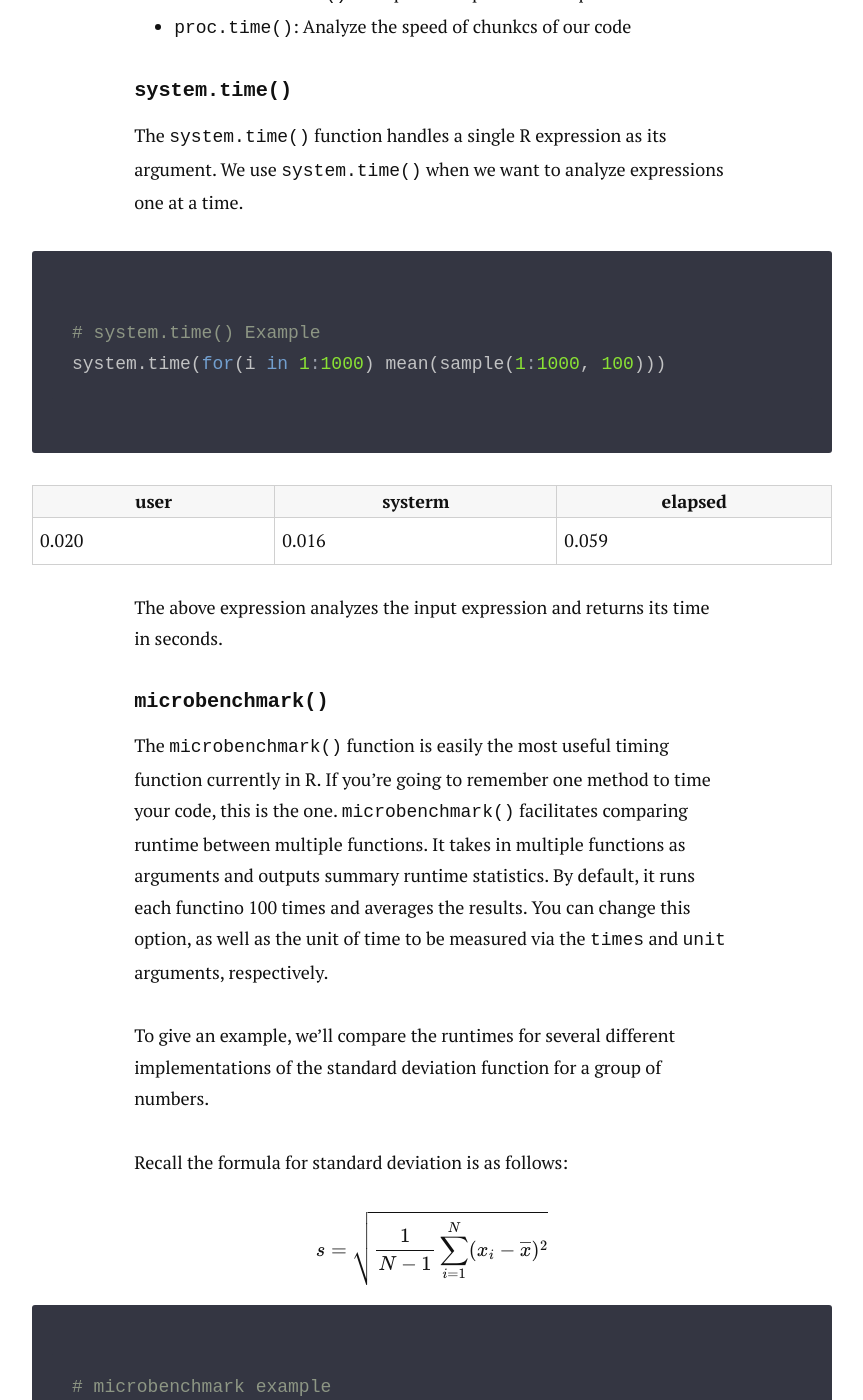
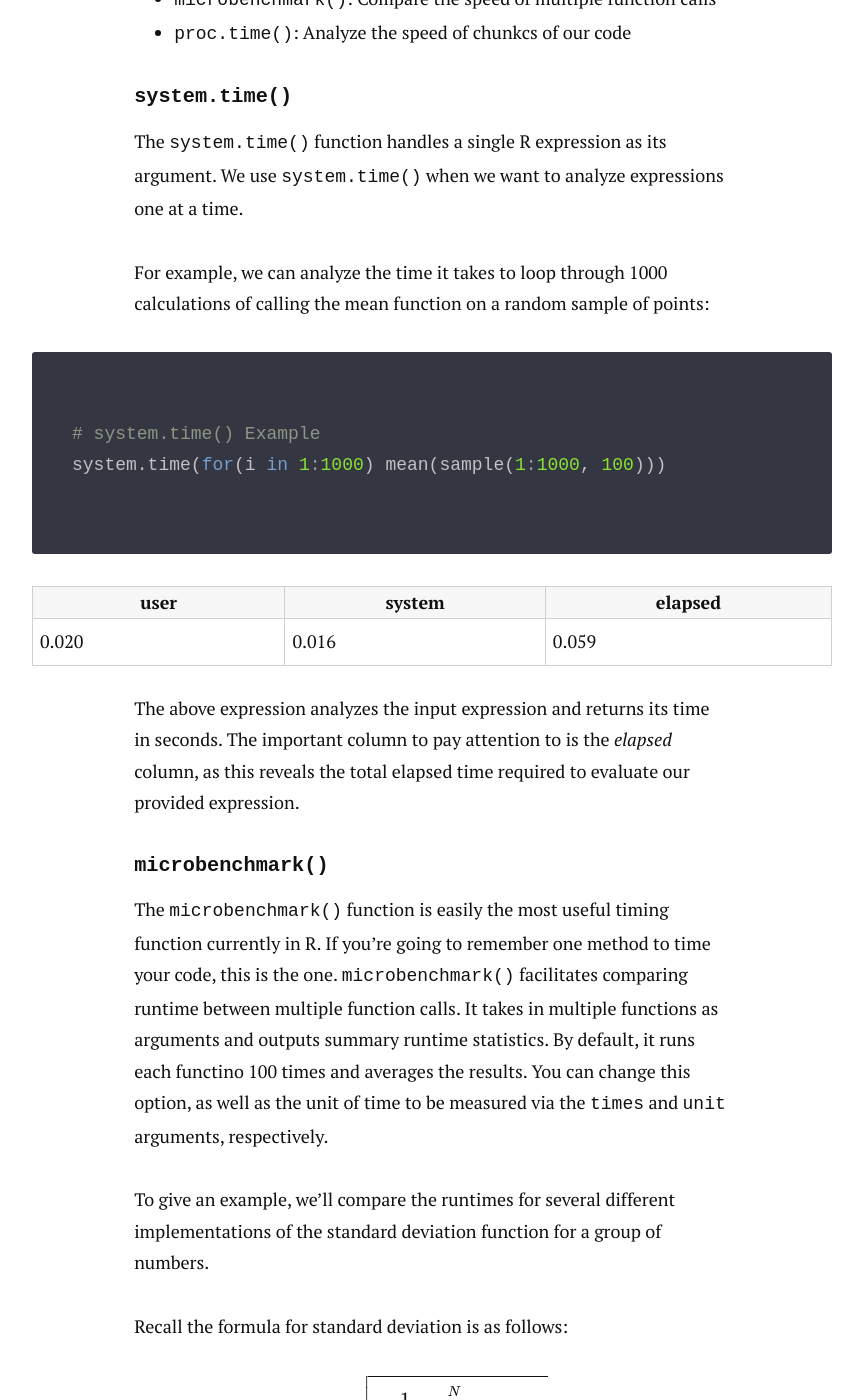
Before and after one commit to jwilber/old_website, a Jekyll site: the page built from _posts/2016-09-30-Writing-More-Efficient-R-Code.markdown, in a window 1280 px wide and 1400 px high, scrolled down 2056 px. Shown: the whole window, without its empty margins (208-1071 px from the left). Built offline with Jekyll 4.4.1, drawn with Linux system fonts in a browser that asks for light colours; nearby versions of some CDN libraries; formulas are drawn with MathJax 3; some of the changed text lies outside the part shown.

Commit message:
Update 2016-09-30-Writing-More-Efficient-R-Code.markdown

````diff
--- a/_posts/2016-09-30-Writing-More-Efficient-R-Code.markdown
+++ b/_posts/2016-09-30-Writing-More-Efficient-R-Code.markdown
@@ -20,9 +20,9 @@ That said, the point of this post isn't discussing R's current implementation, i
 Here is an outline of what I will cover:
 
 * Time your code
-  1. system.time()
-  2. microbenchmark
-  3. proc.time()
+  1. `system.time()`
+  2. `microbenchmark()`
+  3. `proc.time()`
 
 * Memory
   1. Memory Preallocation
@@ -47,19 +47,21 @@ In order to write more efficient code, we need some way by which to facilitate c
 
 The `system.time()` function handles a single R expression as its argument. We use `system.time()` when we want to analyze expressions one at a time.
 
+For example, we can analyze the time it takes to loop through 1000 calculations of calling the mean function on a random sample of points:
+
 ```R
 # system.time() Example
 system.time(for(i in 1:1000) mean(sample(1:1000, 100)))
 ```
 
-| user  | systerm | elapsed |
+| user  | system | elapsed |
 |-------|---------|---------|
 | 0.020 | 0.016   | 0.059   |
 
-The above expression analyzes the input expression and returns its time in seconds.
+The above expression analyzes the input expression and returns its time in seconds. The important column to pay attention to is the _elapsed_ column, as this reveals the total elapsed time required to evaluate our provided expression.
 
 #### `microbenchmark()`
-The `microbenchmark()` function is easily the most useful timing function currently in R. If you're going to remember one method to time your code, this is the one. `microbenchmark()` facilitates comparing runtime between multiple functions. It takes in multiple functions as arguments and outputs summary runtime statistics. By default, it runs each functino 100 times and averages the results. You can change this option, as well as the unit of time to be measured via the `times` and `unit` arguments, respectively.
+The `microbenchmark()` function is easily the most useful timing function currently in R. If you're going to remember one method to time your code, this is the one. `microbenchmark()` facilitates comparing runtime between multiple function calls. It takes in multiple functions as arguments and outputs summary runtime statistics. By default, it runs each functino 100 times and averages the results. You can change this option, as well as the unit of time to be measured via the `times` and `unit` arguments, respectively.
 
 To give an example, we'll compare the runtimes for several different implementations of the standard deviation function for a group of numbers.
 
````
